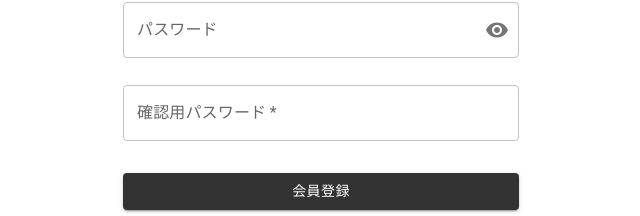
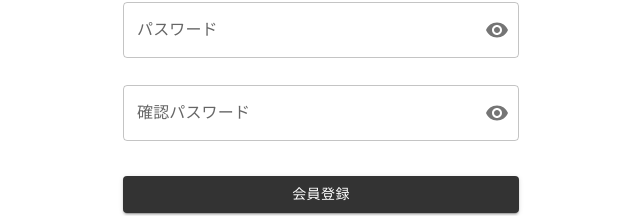
Before and after one commit to yokoiakinori/gosplash-front, a React (Create React App) app in the folder gosplash/: page /register in a window 1280 px wide. Shown: the part 302-518 px from the top of the page, without its empty margins (319-959 px from the left). Built offline with nearby package versions, Linux system fonts and the light colour scheme.

Commit message:
確認用パスワードも修正

```diff
--- a/gosplash/src/pages/auth/Register.tsx
+++ b/gosplash/src/pages/auth/Register.tsx
@@ -47,9 +47,14 @@ const schema = yup.object({
 
 export const Register: React.FC = () => {
     const [showPassword, setShowPassword] = React.useState(false);
+    const [showPasswordConfirmation, setShowPasswordConfirmation] = React.useState(false);
 
     const handleClickShowPassword = () => setShowPassword((show) => !show)
+    const handleClickShowPasswordConfirmation = () => setShowPasswordConfirmation((show) => !show)
     const handleMouseDownPassword = (event: React.MouseEvent<HTMLButtonElement>) => {
+        event.preventDefault()
+    }
+    const handleMouseDownPasswordConfirmation = (event: React.MouseEvent<HTMLButtonElement>) => {
         event.preventDefault()
     }
 
@@ -132,17 +137,33 @@ export const Register: React.FC = () => {
                         />
                         <FormHelperText>{errors.password?.message}</FormHelperText>
                     </FormControl>
-                    <TextField
-                        id="password_confirmation"
-                        required
-                        variant="outlined"
-                        label="確認用パスワード"
+                    <FormControl
+                        variant={"outlined"}
                         fullWidth
+                        error={"password_confirmation" in errors}
                         margin="normal"
-                        error={"password_confirmation" in errors}
                         {...register('password_confirmation')}
-                        helperText={errors.password_confirmation?.message}
-                    />
+                    >
+                        <InputLabel>確認パスワード</InputLabel>
+                        <OutlinedInput
+                            id="password_confirmation"
+                            type={showPasswordConfirmation ? 'text' : 'password'}
+                            endAdornment={
+                                <InputAdornment position="end">
+                                    <IconButton
+                                        aria-label="確認パスワードの表示非表示を切り替えます"
+                                        onClick={handleClickShowPasswordConfirmation}
+                                        onMouseDown={handleMouseDownPasswordConfirmation}
+                                        edge="end"
+                                    >
+                                        {showPasswordConfirmation ? <VisibilityOff /> : <Visibility />}
+                                    </IconButton>
+                                </InputAdornment>
+                            }
+                            label="確認パスワード"
+                        />
+                        <FormHelperText>{errors.password_confirmation?.message}</FormHelperText>
+                    </FormControl>
                     <Button
                         type="submit"
                         onClick={handleSubmit(onSubmit)}
```
